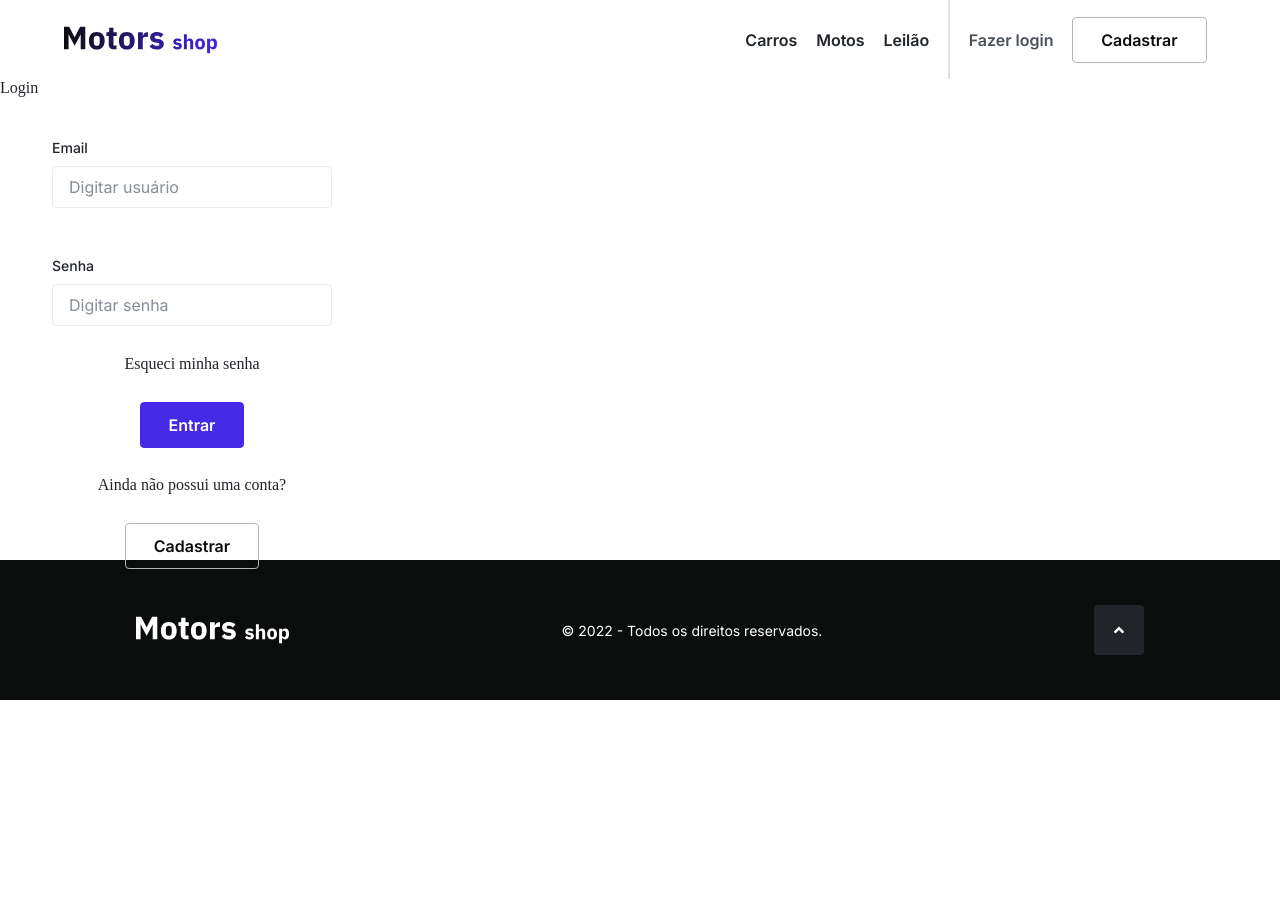
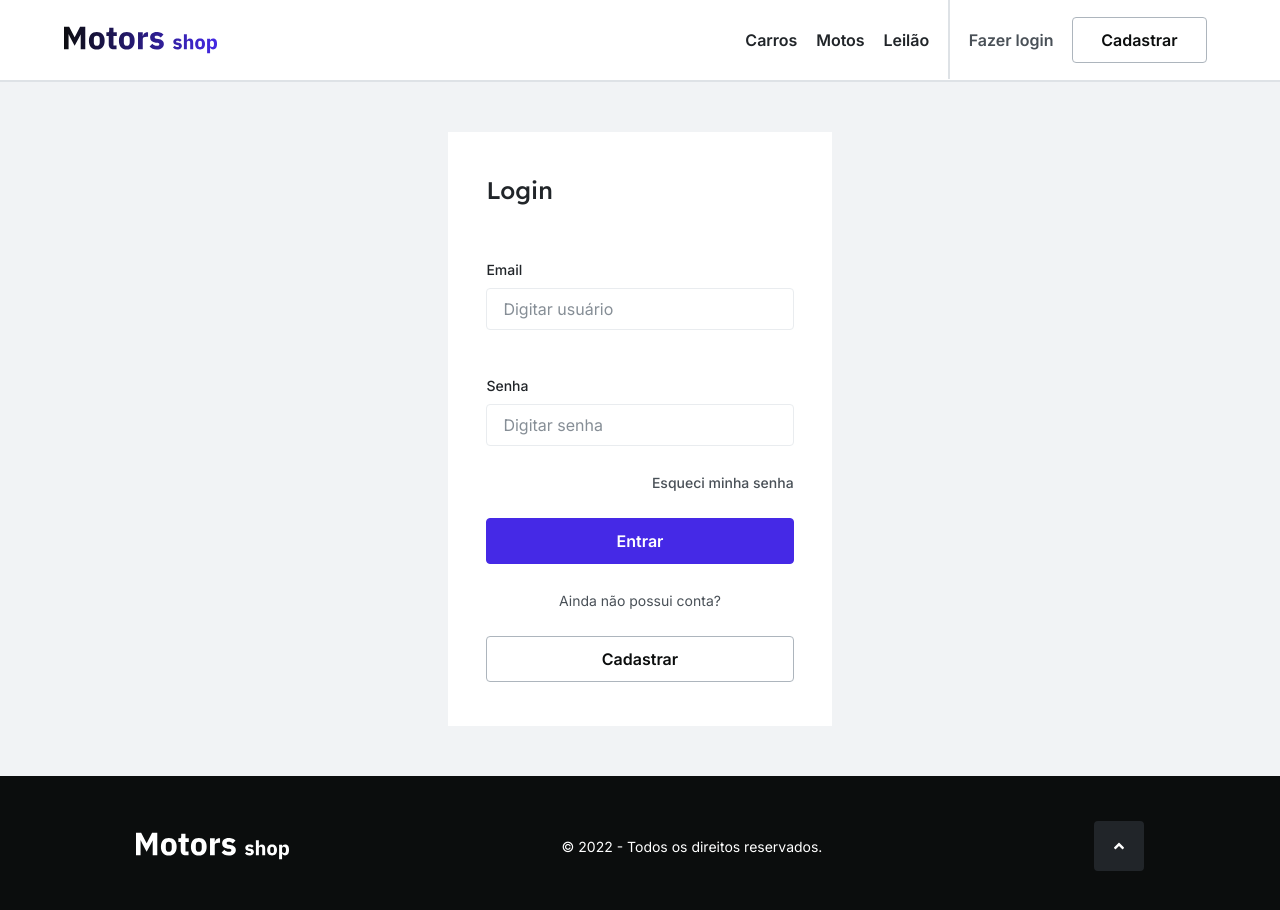
Before and after one commit to KA-09-Motors-Shop-projeto-fullstack/motors-shop, a React (Vite) app: page / in a window 1280 px wide. Shown: the top 910 px of the page. Before the commit the page ends 800 px from the top, so only its background shows below. Built offline with nearby package versions, Linux system fonts and the light colour scheme.

Commit message:
Style: feita estilização da página e do component login

```diff
--- a/src/components/Footer/styles.ts
+++ b/src/components/Footer/styles.ts
@@ -5,6 +5,9 @@ export const FooterStyle = styled.footer`
   display: flex;
   align-items: center;
   justify-content: space-around;
+  position: absolute;
+  bottom: 0;
+  width: 100%;
   height: 140px;
   flex-direction: column;
   @media screen and (min-width: 780px) {
--- a/src/components/Header/styles.ts
+++ b/src/components/Header/styles.ts
@@ -3,6 +3,7 @@ import styled from "styled-components";
 export const HeaderStyle = styled.header`
   display: flex;
   justify-content: center;
+  border-bottom: 2px solid ${(props) => props.theme.colors.grey6};
   a {
     font: ${(props) => props.theme.fonts["body-1-600"]};
     color: ${(props) => props.theme.colors.grey2};
--- a/src/components/Login/index.tsx
+++ b/src/components/Login/index.tsx
@@ -28,8 +28,8 @@ const Login: React.FC = () => {
 
   return (
     <Container>
-      <h2>Login</h2>
       <Form onSubmit={handleSubmit(onSubmit)}>
+        <h2>Login</h2>
         <Input
           register={register}
           label="Email"
@@ -49,7 +49,7 @@ const Login: React.FC = () => {
         <Button type="submit" typeButton="brand1" typeFont="big">
           Entrar
         </Button>
-        <span>Ainda não possui uma conta?</span>
+        <span>Ainda não possui conta?</span>
         <Button typeButton="outline2" typeFont="big">
           Cadastrar
         </Button>
--- a/src/components/Login/styles.ts
+++ b/src/components/Login/styles.ts
@@ -1,14 +1,44 @@
 import styled from "styled-components";
 
 export const Container = styled.div`
+  min-width: 343px;
   width: 30%;
-  height: 60vh;
+  height: 594px;
+  display: flex;
+  justify-content: center;
+  align-items: center;
+  margin: 0 auto;
+  background-color: ${(props) => props.theme.colors.whiteFixed};
+  h2 {
+    font: ${(props) => props.theme.fonts["heading-5-500"]};
+    align-self: flex-start;
+  }
 `;
 
 export const Form = styled.form`
   display: flex;
   flex-direction: column;
   align-items: center;
-  height: 100%;
+  width: 80%;
+  height: 90%;
   justify-content: space-around;
+  span {
+    font: ${(props) => props.theme.fonts["body-2-500"]};
+    color: ${(props) => props.theme.colors.grey2};
+    align-self: flex-end;
+    :last-of-type {
+      font: ${(props) => props.theme.fonts["body-2-400"]};
+      align-self: center;
+    }
+  }
+  button,
+  input {
+    width: 100%;
+  }
+  div {
+    &:nth-child(2),
+    &:nth-child(3) {
+      width: 100%;
+    }
+  }
 `;
--- /dev/null
+++ b/src/pages/Login/index.tsx
@@ -0,0 +1,19 @@
+import React from "react";
+import Footer from "../../components/Footer";
+import Header from "../../components/Header";
+import Login from "../../components/Login";
+import { Main } from "./styles";
+
+const LoginPage: React.FC = () => {
+  return (
+    <>
+      <Header />
+      <Main>
+        <Login />
+      </Main>
+      <Footer />
+    </>
+  );
+};
+
+export default LoginPage;
--- /dev/null
+++ b/src/pages/Login/styles.ts
@@ -0,0 +1,7 @@
+import styled from "styled-components";
+
+export const Main = styled.main`
+  background-color: ${(props) => props.theme.colors.grey8};
+  padding-top: 50px;
+  padding-bottom: 190px;
+`;
--- a/src/routes/index.tsx
+++ b/src/routes/index.tsx
@@ -7,15 +7,14 @@ import Login from "../components/Login";
 import ModalCreate from "../components/ModalCreate";
 import PrivateRoute from "../components/PrivateRoute";
 import ProductCard from "../components/ProductCard";
+import LoginPage from "../pages/Login";
 import Profile from "../pages/Profile";
 
 const Routes: React.FC = () => {
   return (
     <Switch>
       <Route exact path="/">
-        <Header />
-        <Login />
-        <Footer />
+        <LoginPage />
       </Route>
       <PrivateRoute path="/profile">
         <Profile />
--- a/src/styles/global.ts
+++ b/src/styles/global.ts
@@ -53,4 +53,11 @@ export default createGlobalStyle`
     button {
         cursor: pointer;
     }
+    .App {
+        position: relative;
+        min-height: 100vh;
+    }
+    main {
+        padding-bottom: 140px;
+    }
 `;
```
